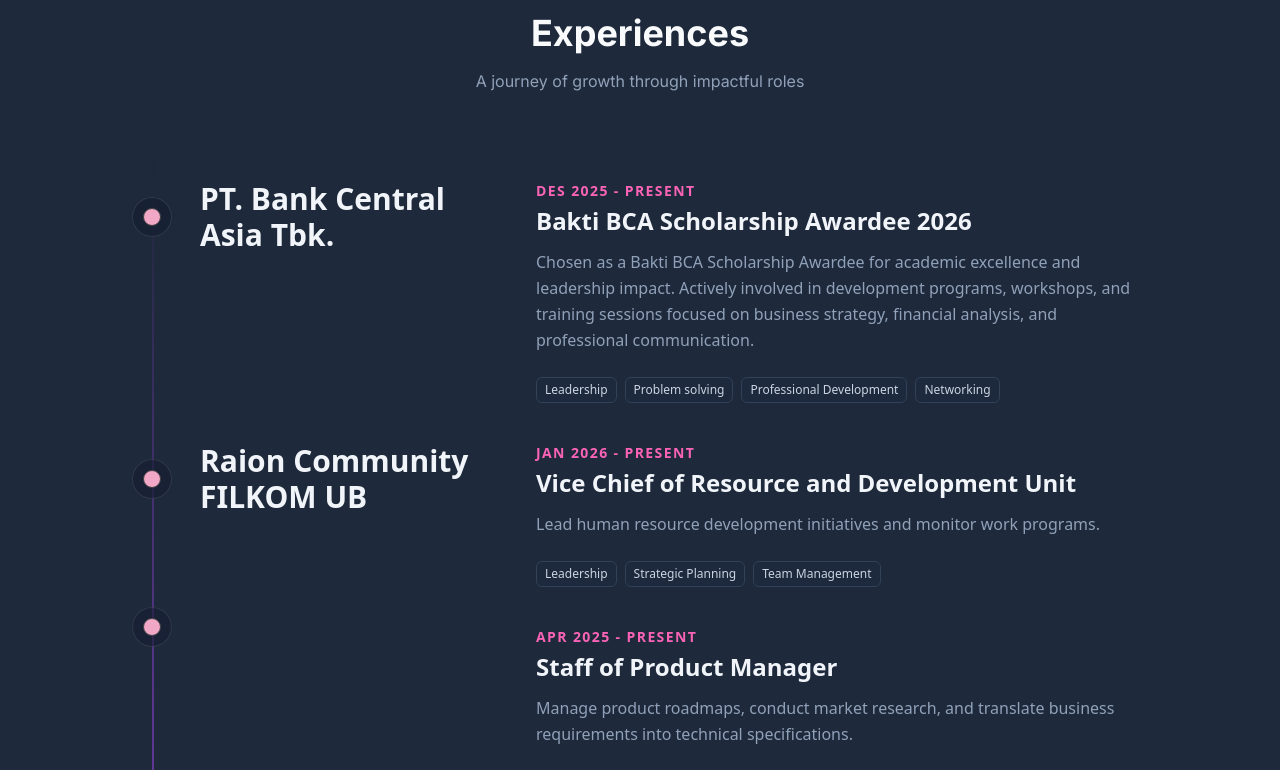
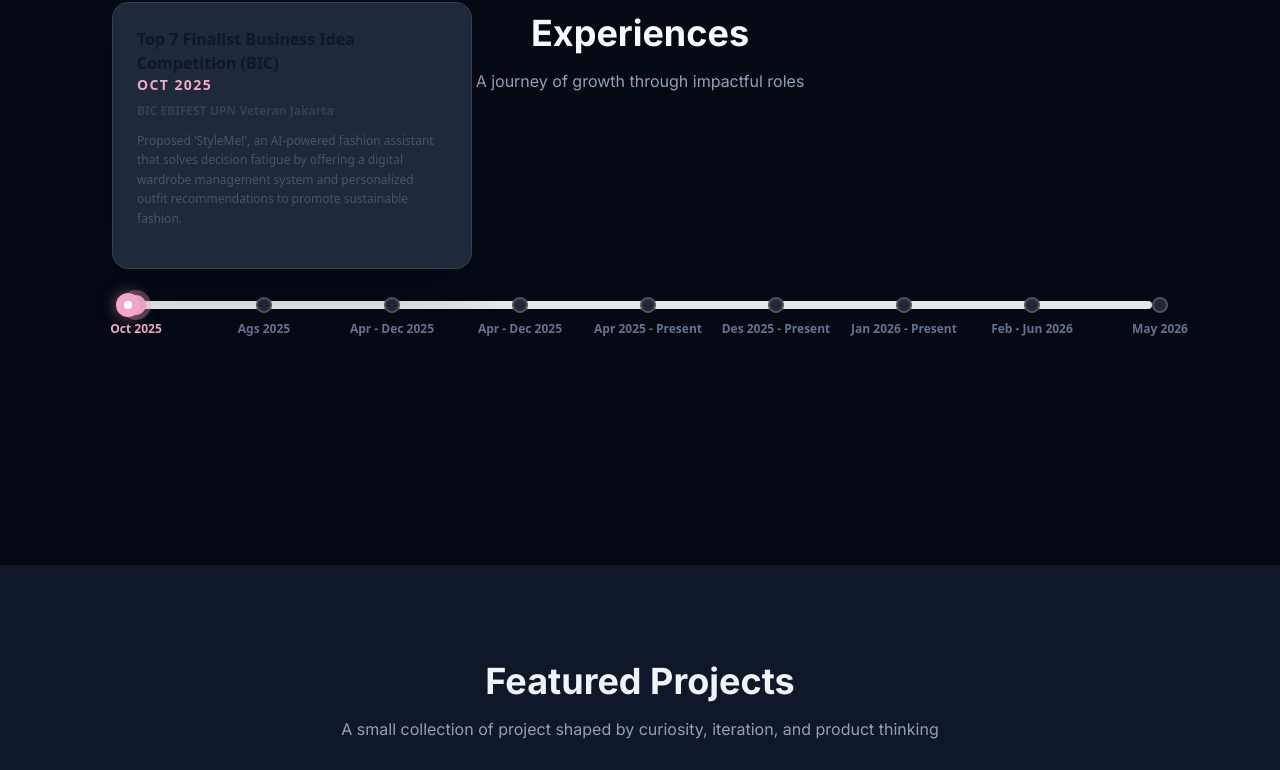
Before and after one commit to dvsalmah/personalsite-v2, a Next.js app: page / in a window 1280 px wide. Shown: the part 2333-3103 px from the top of the page. Built offline with nearby package versions, Linux system fonts and the light colour scheme.

Commit message:
feat(experience): enhance experience showcase

```diff
--- a/components/sections/experience.tsx
+++ b/components/sections/experience.tsx
@@ -8,7 +8,7 @@
 
 export default function ExperienceSection() {
   return (
-    <section id="experiences" className="py-24 bg-surface-hover text-text">
+    <section id="experiences" className="py-24 bg-bg text-text">
       <div className="max-w-6xl mx-auto px-4">
         <SectionHeader
           title="Experiences"
--- a/components/ui/timeline.tsx
+++ b/components/ui/timeline.tsx
@@ -1,69 +1,206 @@
 "use client";
 
-import { useScroll, useTransform, motion } from "framer-motion";
+import { motion, useMotionValue, animate, AnimatePresence, useTransform, useMotionValueEvent } from "framer-motion";
 import { useEffect, useRef, useState } from "react";
 import type { Experience } from "@/types";
+import { cn } from "@/lib/utils";
 
 interface TimelineProps {
   data: Experience[];
 }
 
 export function Timeline({ data }: TimelineProps) {
-  const ref = useRef<HTMLDivElement>(null);
   const containerRef = useRef<HTMLDivElement>(null);
-  const [height, setHeight] = useState(0);
+  const trackRef = useRef<HTMLDivElement>(null);
+
+  const [activeIndex, setActiveIndex] = useState<number | null>(0);
+  const [progressIndex, setProgressIndex] = useState(0);
+  const [trackWidth, setTrackWidth] = useState(0);
+  const [popupPosition, setPopupPosition] = useState<"top" | "bottom">("top");
+  const [isMobile, setIsMobile] = useState(false);
+
+  const x = useMotionValue(0);
+  const y = useMotionValue(0);
+  const [trackHeight, setTrackHeight] = useState(0);
 
   useEffect(() => {
-    if (!ref.current) return;
-    const observer = new ResizeObserver((entries) => {
-      for (const entry of entries) {
-        setHeight(entry.contentRect.height);
+    const handleResize = () => {
+      if (trackRef.current) {
+        setTrackWidth(trackRef.current.clientWidth);
+        setTrackHeight(trackRef.current.clientHeight);
+      }
+      setIsMobile(window.innerWidth < 768);
+    };
+
+    handleResize();
+    window.addEventListener("resize", handleResize);
+    return () => window.removeEventListener("resize", handleResize);
+  }, []);
+
+  const maxIdx = Math.max(1, data.length - 1);
+  const trackSize = isMobile ? trackHeight : trackWidth;
+  const stepSize = trackSize > 0 ? trackSize / maxIdx : 0;
+  const progressOffset = isMobile ? y : x;
+
+  // Smart Pop-up Placement
+  useEffect(() => {
+    const handleScroll = () => {
+      if (containerRef.current) {
+        const rect = containerRef.current.getBoundingClientRect();
+        if (rect.top < 350) {
+          setPopupPosition("bottom");
+        } else {
+          setPopupPosition("top");
+        }
+      }
+    };
+
+    window.addEventListener("scroll", handleScroll);
+    handleScroll();
+    return () => window.removeEventListener("scroll", handleScroll);
+  }, []);
+
+  // Sync offset only when window resizes to keep the thumb at a valid position
+  useEffect(() => {
+    if (trackSize > 0 && activeIndex !== null) {
+      animate(progressOffset, activeIndex * stepSize, { type: "spring", stiffness: 300, damping: 30 });
+    }
+  }, [trackWidth, trackHeight]);
+
+  useMotionValueEvent(progressOffset, "change", (latestVal) => {
+    if (trackSize <= 0 || maxIdx <= 0) return;
+
+    const passed = Math.floor(latestVal / stepSize + 0.1);
+    setProgressIndex(passed);
+
+    let foundIndex: number | null = null;
+    const threshold = Math.max(15, stepSize * 0.15);
+
+    for (let i = 0; i <= maxIdx; i++) {
+      const pointVal = i * stepSize;
+      if (Math.abs(latestVal - pointVal) < threshold) {
+        foundIndex = i;
+        break;
+      }
+    }
+
+    if (foundIndex !== activeIndex) {
+      setActiveIndex(foundIndex);
     }
   });
-    observer.observe(ref.current);
-    return () => observer.disconnect();
-  }, []);
 
-  const { scrollYProgress } = useScroll({
-    target: containerRef,
-    offset: ["start 10%", "end 50%"],
+  const handlePointClick = (index: number) => {
+    setActiveIndex(index);
+    if (trackSize > 0) {
+      animate(progressOffset, index * stepSize, { type: "spring", stiffness: 300, damping: 30 });
+    }
+  };
+
+  // Continuous progress bar
+  const progressSize = useTransform(progressOffset, (currentVal) => {
+    return trackSize > 0 ? `${(currentVal / trackSize) * 100}%` : "0%";
   });
 
-  const heightTransform = useTransform(scrollYProgress, [0, 1], [0, height]);
-  const opacityTransform = useTransform(scrollYProgress, [0, 0.1], [0, 1]);
+  // Safe Pop-up X calculation for Desktop
+  const popupWidth = isMobile ? 280 : 450;
+  const popupX = useTransform(x, (currentX) => {
+    if (isMobile) return 0;
+    let safeX = currentX - (popupWidth / 2);
+    if (safeX < -16) safeX = -16;
+    if (safeX + popupWidth > trackWidth + 16) safeX = trackWidth - popupWidth + 16;
+    return safeX;
+  });
 
   return (
-    <div className="w-full bg-[#1E293B] font-sans md:px-10" ref={containerRef}>
-      <div ref={ref} className="relative max-w-7xl mx-auto">
-        {data.map((item, index) => (
-          <div key={index} className="flex justify-start pt-10 md:gap-4">
-            <div className="sticky flex flex-col md:flex-row z-40 items-center top-40 self-start max-w-xs lg:max-w-sm md:w-full">
-              <div className="h-10 absolute left-3 md:left-3 w-10 rounded-full bg-slate-900/40 backdrop-blur-xl border border-white/10 flex items-center justify-center">
-                <div className="h-4 w-4 rounded-full bg-[#F1A7C6] border border-neutral-700 p-2" />
-              </div>
-              <h3 className="hidden md:block text-xl md:pl-20 md:text-2xl lg:text-3xl font-bold text-slate-100">
-                {item.title}
-              </h3>
-            </div>
+    <div className="w-full font-sans px-4 md:px-10 py-20 md:py-40" ref={containerRef}>
+      <div className="relative max-w-5xl mx-auto flex">
 
-            <div className="relative pl-20 pr-4 md:pl-4 w-full">
-              <h3 className="md:hidden block text-2xl mb-2 text-left font-bold text-slate-100">
-                {item.title}
-              </h3>
-              <span className="block text-pink-400 font-semibold text-sm tracking-widest uppercase mb-1">
+        {/* The Track */}
+        <div
+          ref={trackRef}
+          className={cn(
+            "relative bg-neutral-200 dark:bg-neutral-800 rounded-full",
+            isMobile ? "w-2 h-[600px] shrink-0" : "h-2 w-full"
+          )}
+        >
+          {/* Continuous Active Track Fill */}
+          <motion.div
+            className="absolute left-0 top-0 bg-primary rounded-full"
+            style={isMobile ? { width: "100%", height: progressSize } : { height: "100%", width: progressSize }}
+          />
+
+          {/* Ticks/Points */}
+          {data.map((item, idx) => (
+            <div
+              key={idx}
+              className={cn(
+                "absolute flex items-center group cursor-pointer",
+                isMobile ? "left-1/2 -translate-x-1/2 flex-row" : "top-1/2 -translate-y-1/2 flex-col"
+              )}
+              style={isMobile ? { top: `${(idx / maxIdx) * 100}%` } : { left: `${(idx / maxIdx) * 100}%` }}
+              onClick={() => handlePointClick(idx)}
+            >
+              {/* Point Circle */}
+              <div
+                className={cn(
+                  "w-4 h-4 rounded-full border-2 transition-all duration-300",
+                  progressIndex >= idx ? "bg-primary border-primary" : "bg-slate-800 border-neutral-600 group-hover:border-primary",
+                  activeIndex === idx && "ring-4 ring-primary/30 scale-125"
+                )}
+              />
+              {/* Year Label */}
+              <span
+                className={cn(
+                  "absolute whitespace-nowrap transition-colors duration-300 font-semibold text-xs",
+                  isMobile ? "left-6" : "top-6",
+                  activeIndex === idx ? "text-primary" : "text-slate-500 group-hover:text-slate-300"
+                )}
+              >
                 {item.year}
               </span>
-              <h4 className="text-slate-100 text-2xl font-bold mb-3">{item.role}</h4>
-              <p className="text-slate-400 text-sm md:text-base leading-relaxed mb-6">
-                {item.description}
+            </div>
+          ))}
+
+          {/* Smart Pop-up */}
+          {trackSize > 0 && (
+            <motion.div
+              key={isMobile ? "mobile-popup" : "desktop-popup"}
+              style={isMobile ? { y: progressOffset, x: 0 } : { x: popupX, y: 0 }}
+              className={cn(
+                "absolute z-40",
+                isMobile
+                  ? "left-8 -translate-y-1/2"
+                  : (popupPosition === "top" ? "bottom-full mb-8 left-0" : "top-full mt-8 left-0")
+              )}
+            >
+              <AnimatePresence mode="wait">
+                {activeIndex !== null && (
+                  <motion.div
+                    key={activeIndex}
+                    initial={{ opacity: 0, y: popupPosition === "top" && !isMobile ? 20 : (isMobile ? 0 : -20), x: isMobile ? -10 : 0, scale: 0.95 }}
+                    animate={{ opacity: 1, y: 0, x: 0, scale: 1 }}
+                    exit={{ opacity: 0, scale: 0.95 }}
+                    transition={{ duration: 0.2 }}
+                    className={cn(
+                      "p-5 md:p-6 w-80 md:w-90 rounded-2xl bg-surface-hover backdrop-blur-xl border border-border shadow-2xl cursor-default"
+                    )}
+                  >
+                    <div className="flex flex-col text-left">
+                      <h3 className="text-md font-bold text-slate-900 dark:text-slate-100">{data[activeIndex].title}</h3>
+                      <span className="block text-primary font-semibold text-sm tracking-widest uppercase mb-2">
+                        {data[activeIndex].year}
+                      </span>
+                      <h4 className="text-slate-700 dark:text-slate-300 text-xs font-bold mb-3">{data[activeIndex].role}</h4>
+                      <p className="text-slate-600 dark:text-slate-400 text-xs leading-relaxed mb-4">
+                        {data[activeIndex].description}
                       </p>
 
-              {item.tech && (
+                      {data[activeIndex].tech && (
                         <div className="flex flex-wrap gap-2">
-                  {item.tech.map((techItem, idx) => (
+                          {data[activeIndex].tech.map((techItem, idx) => (
                             <span
                               key={idx}
-                      className="px-2 py-1 text-xs rounded-md bg-slate-800 border border-slate-700 text-slate-300"
+                              className="px-2 py-1 text-xs rounded-md bg-white/50 dark:bg-slate-800/50 border border-black/5 dark:border-white/10 text-slate-700 dark:text-slate-300"
                             >
                               {techItem}
                             </span>
@@ -71,19 +208,31 @@
                         </div>
                       )}
                     </div>
+                  </motion.div>
+                )}
+              </AnimatePresence>
+            </motion.div>
+          )}
+
+          {/* Draggable Thumb */}
+          {trackSize > 0 && (
+            <motion.div
+              key={isMobile ? "mobile" : "desktop"}
+              style={isMobile ? { y: progressOffset, x: 0 } : { x: progressOffset, y: 0 }}
+              drag={isMobile ? "y" : "x"}
+              dragConstraints={isMobile ? { top: 0, bottom: trackHeight } : { left: 0, right: trackWidth }}
+              dragElastic={0}
+              dragMomentum={false}
+              className={cn(
+                "absolute bg-primary rounded-full shadow-[0_0_15px_rgba(241,167,198,0.5)] cursor-grab active:cursor-grabbing z-50 flex items-center justify-center hover:scale-110 transition-transform",
+                isMobile ? "left-1/2 -translate-x-1/2 -mt-3 w-6 h-6" : "top-1/2 -translate-y-1/2 -ml-3 w-6 h-6"
+              )}
+            >
+              <div className="w-2 h-2 bg-white rounded-full pointer-events-none" />
+            </motion.div>
+          )}
         </div>
-        ))}
 
-        {/* Animated scroll line */}
-        <div
-          style={{ height: `${height}px` }}
-          className="absolute md:left-8 left-8 top-0 overflow-auto w-[2px] bg-[linear-gradient(to_bottom,var(--tw-gradient-stops))] from-transparent from-0% via-neutral-700 to-transparent to-99% [mask-image:linear-gradient(to_bottom,transparent_0%,black_10%,black_90%,transparent_100%)]"
-        >
-          <motion.div
-            style={{ height: heightTransform, opacity: opacityTransform }}
-            className="absolute inset-x-0 top-0 w-[2px] bg-gradient-to-t from-[#F1A7C6] via-purple-500 to-transparent from-[0%] via-[10%] rounded-full"
-          />
-        </div>
       </div>
     </div>
   );
--- a/lib/data/experiences.data.ts
+++ b/lib/data/experiences.data.ts
@@ -2,26 +2,26 @@
 
 export const experiencesData: Experience[] = [
   {
-    title: "PT. Bank Central Asia Tbk.",
-    year: "Des 2025 - Present",
-    role: "Bakti BCA Scholarship Awardee 2026",
+    title: "Top 7 Finalist Business Idea Competition (BIC)",
+    year: "Oct 2025",
+    role: "BIC EBIFEST UPN Veteran Jakarta",
     description:
-      "Chosen as a Bakti BCA Scholarship Awardee for academic excellence and leadership impact. Actively involved in development programs, workshops, and training sessions focused on business strategy, financial analysis, and professional communication.",
-    tech: ["Leadership", "Problem solving", "Professional Development", "Networking"],
+      "Proposed 'StyleMe!', an AI-powered fashion assistant that solves decision fatigue by offering a digital wardrobe management system and personalized outfit recommendations to promote sustainable fashion.",
   },
   {
-    title: "Raion Community FILKOM UB",
-    year: "Jan 2026 - Present",
-    role: "Vice Chief of Resource and Development Unit",
-    description: "Lead human resource development initiatives and monitor work programs.",
-    tech: ["Leadership", "Strategic Planning", "Team Management"],
+    title: "3rd Winner Business Plan Competition (BPC)",
+    year: "Ags 2025",
+    role: "IT-FEST KBMDSI FILKOM UB",
+    description:
+      "Conceived 'UrJobs', an integrated career ecosystem designed to bridge the gap between education and industry through AI-driven job matching and personalized mentorship programs.",
   },
   {
-    year: "Apr 2025 - Present",
-    role: "Staff of Product Manager",
+    title: "DevGirls FILKOM UB",
+    year: "Apr - Dec 2025",
+    role: "Staff of Software Developer",
     description:
-      "Manage product roadmaps, conduct market research, and translate business requirements into technical specifications.",
-    tech: ["Trello", "Figma", "Agile", "User & Market Research"],
+      "Active in workshop and learn to build responsive web applications and collaborate with design teams to implement user-centered interfaces.",
+    tech: ["React.js", "Javascript", "Tailwind CSS"],
   },
   {
     title: "ROBOTIIK FILKOM UB",
@@ -32,25 +32,40 @@
     tech: ["Python", "OpenCV", "YOLOv8", "YOLOv5"],
   },
   {
-    title: "DevGirls FILKOM UB",
-    year: "Apr - Dec 2025",
-    role: "Staff of Software Developer",
+    title: "Raion Community FILKOM UB",
+    year: "Apr 2025 - Present",
+    role: "Staff of Product Manager",
     description:
-      "Active in workshop and learn to build responsive web applications and collaborate with design teams to implement user-centered interfaces.",
-    tech: ["React.js", "Javascript", "Tailwind CSS"],
+      "Manage product roadmaps, conduct market research, and translate business requirements into technical specifications.",
+    tech: ["Trello", "Figma", "Agile", "User & Market Research"],
   },
   {
-    title: "3rd Winner Business Plan Competition (BPC)",
-    year: "Ags 2025",
-    role: "IT-FEST KBMDSI FILKOM UB",
-    description:
-      "Conceived 'UrJobs', an integrated career ecosystem designed to bridge the gap between education and industry through AI-driven job matching and personalized mentorship programs.",
+      title: "PT. Bank Central Asia Tbk.",
+      year: "Des 2025 - Present",
+      role: "Bakti BCA Scholarship Awardee 2026",
+      description:
+      "Chosen as a Bakti BCA Scholarship Awardee for academic excellence and leadership impact. Actively involved in development programs, workshops, and training sessions focused on business strategy, financial analysis, and professional communication.",
+      tech: ["Leadership", "Problem solving", "Professional Development", "Networking"],
   },
   {
-    title: "Top 7 Finalist Business Idea Competition (BIC)",
-    year: "Oct 2025",
-    role: "BIC EBIFEST UPN Veteran Jakarta",
+    title: "Raion Community FILKOM UB",
+    year: "Jan 2026 - Present",
+    role: "Vice Chief of Resource and Development Unit",
+    description: "Lead human resource development initiatives and monitor work programs.",
+    tech: ["Leadership", "Strategic Planning", "Team Management"],
+  },
+  {
+    title: "Teaching Assistant: Advance Programming",
+    year: "Feb - Jun 2026",
+    role: "Faculty of Computer Science, Brawijaya University",
+    description: "Mentored 37 second-semester students in advanced Java programming, covering OOP, interfaces, inheritance, polymorphism, and GUI application development. Assisted during lab sessions, evaluated practical assignments and lab reports, and provided constructive feedback to improve coding practices and technical understanding.",
+    tech: ["Java", "Object Oriented Programming", "Code Review", "Technical Mentoring"],
+  },
+  {
+    title: "2nd Winner BMC Competition TIC 2026",
+    year: "May 2026",
+    role: "Codelab Indonesia",
     description:
-      "Proposed 'StyleMe!', an AI-powered fashion assistant that solves decision fatigue by offering a digital wardrobe management system and personalized outfit recommendations to promote sustainable fashion.",
-  },
+      "Proposed Styloop, a fashion platform that brings together resale, repair, and rental services into a single ecosystem, enabling a more sustainable approach to clothing consumption.",
+  }
 ];
```
Lines whose indentation alone changed are shown as unchanged.
